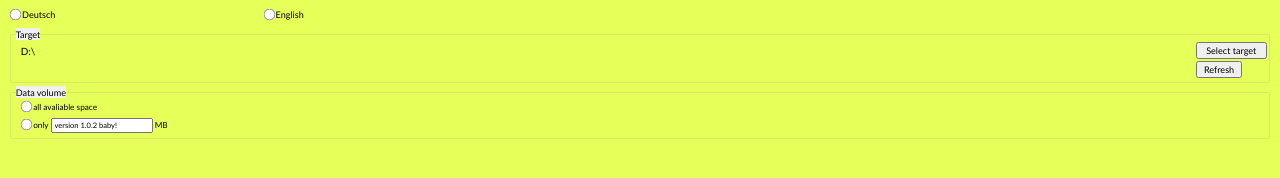
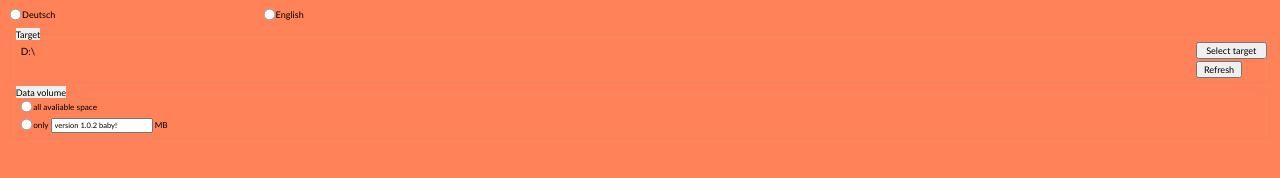
Before and after one commit to infoinsec/H2testjs, an Electron app: page index.html in a window 1280 px wide. Drawn offline with Linux system fonts and the light colour scheme; no server answers.

Commit message:
version bump test

```diff
--- a/package.json
+++ b/package.json
@@ -5,7 +5,7 @@
   "keywords": [],
   "main": "./main.js",
   "bin": "electron .",
-  "version": "1.0.10",
+  "version": "1.0.11",
   "author": "alexb",
   "scripts": {
     "start": "electron .",
--- a/styles.css
+++ b/styles.css
@@ -9,7 +9,7 @@
 
 body {
     /* background-color: #f0f0f0; */
-    background-color: rgb(230, 255, 89);
+    background-color: rgb(255, 130, 89);
     /* background-color: #f5f5f5; */
 }
 
```
